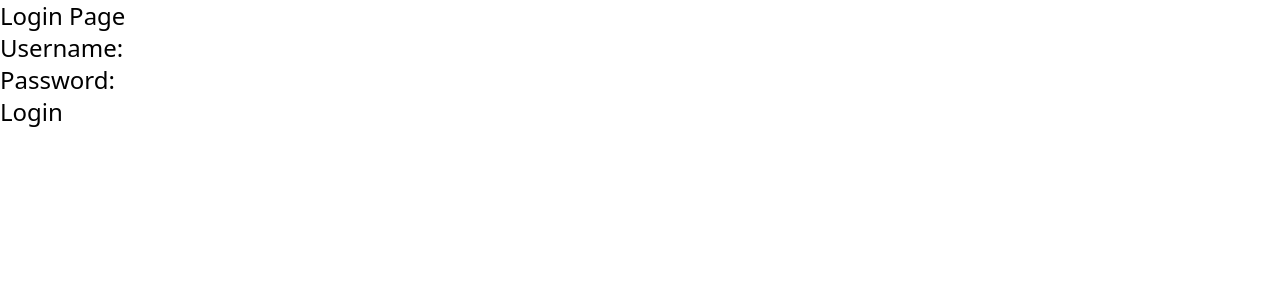
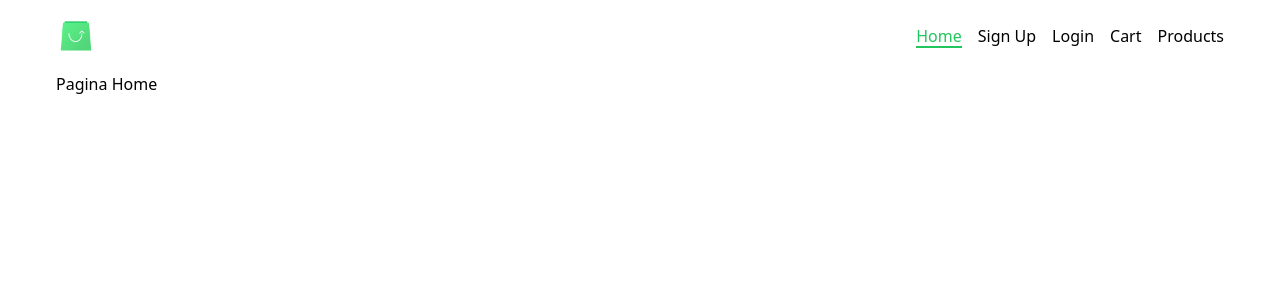
Before and after one commit to GukCM/TouchOfTech-Project-Academy, a React (Vite) app: page / in a window 1280 px wide. Shown: the top 300 px of the page. Built offline with nearby package versions, Linux system fonts and the light colour scheme.

Commit message:
cambios en rutas

```diff
--- a/src/components/Layout.jsx
+++ b/src/components/Layout.jsx
@@ -11,25 +11,25 @@ const Layout = () => {
           <img src={logo} alt="Logo" className="h-10 mr-4" />
         </div>
         <div className="flex space-x-4">
-          <Link to="/home" className= {`hover:text-green-200 transition-all ${location.pathname === '/home' ? 'relative text-green-500' : ''}`}>
+          <Link to="/" className= {`hover:text-green-200 transition-all ${location.pathname === '/' ? 'relative text-green-500' : ''}`}>
             Home
-            {location.pathname === "/home" && (
+            {location.pathname === "/" && (
               <span className="absolute h-0.5 bg-green-500 bottom-0 left-0 w-full"></span>
             )}
           </Link>
 
           <Link to="/register" className="hover:text-green-200 transition-all">Sign Up</Link>
-          <Link to="/" className="hover:text-green-200 transition-all">Login</Link>
-          <Link to="/home/cart" className={`hover:text-green-200 transition-all ${location.pathname === '/home/cart' ? 'relative text-green-500' : ''}`}>
+          <Link to="/login" className="hover:text-green-200 transition-all">Login</Link>
+          <Link to="/cart" className={`hover:text-green-200 transition-all ${location.pathname === '/cart' ? 'relative text-green-500' : ''}`}>
             Cart
-            {location.pathname === "/home/cart" && (
+            {location.pathname === "/cart" && (
               <span className="absolute h-0.5 bg-green-500 bottom-0 left-0 w-full"></span>
             )}
           </Link>
 
-          <Link to= "/home/products" className={`hover:text-green-200 transition-all ${location.pathname === '/home/products' ? 'relative text-green-500' : ''}`}>
+          <Link to= "/products" className={`hover:text-green-200 transition-all ${location.pathname === '/products' ? 'relative text-green-500' : ''}`}>
             Products
-            {location.pathname === "/home/products" && (
+            {location.pathname === "/products" && (
               <span className="absolute h-0.5 bg-green-500 bottom-0 left-0 w-full"></span>
             )}
           </Link>
--- a/src/main.jsx
+++ b/src/main.jsx
@@ -12,7 +12,7 @@ import ErrorPage from "./components/ErrorPage";
 
 const router = createBrowserRouter([
   {
-    path: "/",
+    path: "/login",
     element: <Login />,
     errorElement: <ErrorPage />,
   },
@@ -22,7 +22,7 @@ const router = createBrowserRouter([
     errorElement: <ErrorPage />,
   },
   {
-    path: "/home",
+    path: "/",
     element: <Layout />,
     children: [
       {
```
